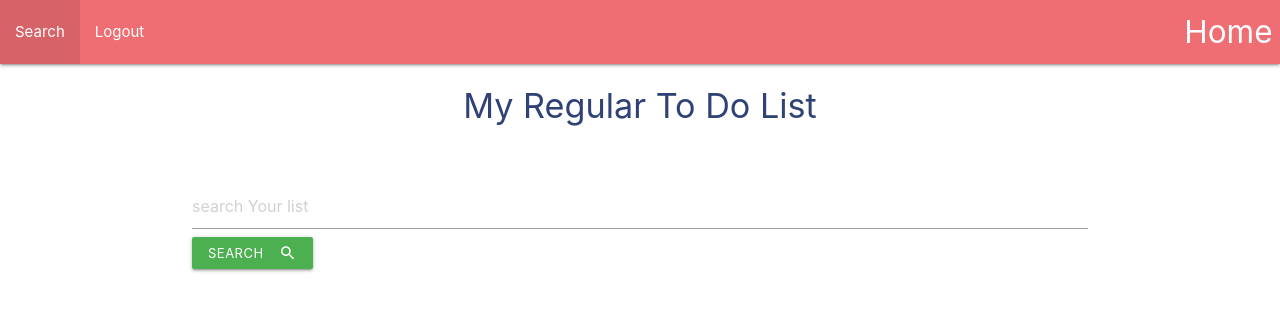
After one commit to sagar17-create/todolist_app, a Django app: page /home/search/ in a window 1280 px wide. The commit adds this page. Shown: the top 311 px of the page. Run offline with Django 3.2, Linux system fonts and the light colour scheme; some libraries are stand-ins or nearby versions.

Commit message:
commit
commit

```diff
--- a/P_Todo_list/settings.py
+++ b/P_Todo_list/settings.py
@@ -18,8 +18,8 @@ BASE_DIR = os.path.dirname(os.path.dirname(os.path.abspath(__file__)))
 # Quick-start development settings - unsuitable for production
 # See https://docs.djangoproject.com/en/3.0/howto/deployment/checklist/
 
-# SECURITY WARNING: keep the secret key used in production secret!
-SECRET_KEY = '979p&)s_2%e_z&cm2@ugh9fq8xs9-gy(!nt4v57y=r(gmkixet'
+# SECURITY WARNING:
+SECRET_KEY ='979p&)s_2%e_z&cm2@ugh9fq8xs9-gy(!nt4v57y=r(gmkixet'
 
 # SECURITY WARNING: don't run with debug turned on in production!
 DEBUG = True
--- a/templates/base.html
+++ b/templates/base.html
@@ -9,44 +9,24 @@
     <title>Title</title>
 </head>
 <body>
+
 <nav>
-    <div class="nav-wrappe green">
-        <a href="/" class="brand-logo" ><i class="material-icons">
-            </i><font color = "#80e8a4">HOME</font></a>
+    <div class="nav-wrapper">
+        <a href="{% url 'todo_list:index' %}" class="brand-logo right">Home </a>
+        <ul id="nav-mobile" class="left hide-on-med-and-down">
+            <li><a href="{% url 'todo_list:search' %}">Search</a></li>
+            <li><a href="{% url 'user:login' %}">Logout</a></li>
+
+        </ul>
     </div>
+</nav>
+<h4><font color="#2e4275">
+    <center>My Regular To Do List</center>
+</font></h4>
 
-</nav>
-<h4><font color = "#2e4275"><center>My Regular To Do List</center></font></h4>
 <br>
 <br>
-<div class="container">
-    <div class="row">
-        <div class="col s12">
 
-            <center>
-                <form action="{% url 'todo_list:index' %}" method="post">
-                    {% csrf_token %}
-                    <table>
-
-                        <tr>
-                            <td><input type="text" name="search" placeholder="Add your daily activity" required></td>
-
-                            <td>
-                                <button class="btn waves-effect waves-light btn-small green" type="submit"
-                                        name="action">Add
-                                    <i class="material-icons right">send</i>
-                                </button>
-                            </td>
-                            {% for i in messages %}
-                                {{ i }}
-                            {% endfor %}
-                        </tr>
-                    </table>
-                </form>
-            </center>
-        </div>
-    </div>
-</div>
 {% block content %}
 {% endblock %}
 
--- /dev/null
+++ b/templates/searched_list.html
@@ -0,0 +1,59 @@
+{% extends 'base.html' %}
+{% block content %}
+<div class="container">
+    <form action="{% url 'todo_list:search' %}" method="post">
+        {% csrf_token %}
+        <input type="text" name="search" placeholder="search Your list">
+        <button class="btn waves-effect waves-light btn-small green" type="submit"
+                name="action">Search
+            <i class="material-icons right">search</i>
+        </button>
+    </form>
+   <div class="container">
+    <table>
+        <ul>
+
+            {% for i in dicts %}
+
+
+            <form action="{% url 'todo_list:update' i.id %}" method="POST">
+                {% csrf_token %}
+
+                <tr>
+
+                    <td>
+                        <li><input type="text" value="{{i.name}}" name="name" style="display:inline"></li>
+                    </td>
+
+                    <td>
+                        <p>
+                            <label>
+                                <input type="checkbox"/>
+                                <span>Done</span>
+                            </label>
+                        </p>
+                    </td>
+
+                    <td><a
+                           class="waves-effect waves-light btn-small red">Delete</a></td>
+
+                    <td>
+                        <a class="waves-effect waves-light btn-small red">
+                            <input type="submit" value="update">
+                        </a>
+                    </td>
+                </tr>
+
+
+            </form>
+
+
+            {% endfor %}
+        </ul>
+    </table>
+</div>
+
+
+    </ul>
+</div>
+{% endblock %}
--- a/todo_list/models.py
+++ b/todo_list/models.py
@@ -3,6 +3,11 @@ from django.db import models
 
 class Textbox(models.Model):
     name = models.CharField(max_length=100, null=True)
+
+
+    def __str__(self):
+        return self.name
+
 
 
 class Userinfo(models.Model):
@@ -25,7 +30,6 @@ class Product(models.Model):
     relbelongs = models.ManyToManyField(Userinfo)
 
 
-
     def __str__(self):
         return self.name
 
--- a/todo_list/urls.py
+++ b/todo_list/urls.py
@@ -5,5 +5,6 @@ app_name = 'todo_list'
 
 urlpatterns = [path("", views.index, name="index"),
                path("delete/<str:number>/", views.delete, name="delete"),
-               path("update/<str:id>/", views.update, name="update")
+               path("update/<str:id>/", views.update, name="update"),
+               path("search/", views.search, name="search")
                ]
--- a/todo_list/views.py
+++ b/todo_list/views.py
@@ -1,5 +1,8 @@
-from django.shortcuts import render
+from django.shortcuts import render, redirect
 from .models import Textbox
+from user.views import auth, login
+from django.contrib.auth.decorators import login_required
+# import re
 
 
 def delete(request, number):
@@ -7,9 +10,11 @@ def delete(request, number):
     return render(request, 'home.html', {"dicts": Textbox.objects.all()})
 
 
+@login_required(login_url="/home")
 def index(request):
     if request.method == "POST":
         data = request.POST["search"]
+        print(data)
         Textbox.objects.create(name=data.title())
         return render(request, 'home.html', {"dicts": Textbox.objects.all()})
     else:
@@ -22,3 +27,13 @@ def update(request, id):
         textbox.update(name=request.POST["name"].title())
 
     return render(request, 'home.html', {"dicts": Textbox.objects.all()})
+
+
+def search(request):
+    if request.method == "POST":
+        searched = request.POST["search"].title()
+        print(searched)
+        return render(request, 'searched_list.html', {'dicts': Textbox.objects.filter(name__startswith=searched)})
+
+    else:
+        return render(request, "searched_list.html")
--- a/user/urls.py
+++ b/user/urls.py
@@ -3,4 +3,5 @@ from django.urls import *
 
 app_name = "user"
 urlpatterns = [path('', views.login, name="login"),
-               path('signup/', views.signup, name="signup")]
+               path('signup/', views.signup, name="signup"),
+               path("logout/", views.logout, name = 'logout')]
```
Also changed, not shown: templates/home.html (+31 -0 lines), user/views.py (+16 -9 lines).
